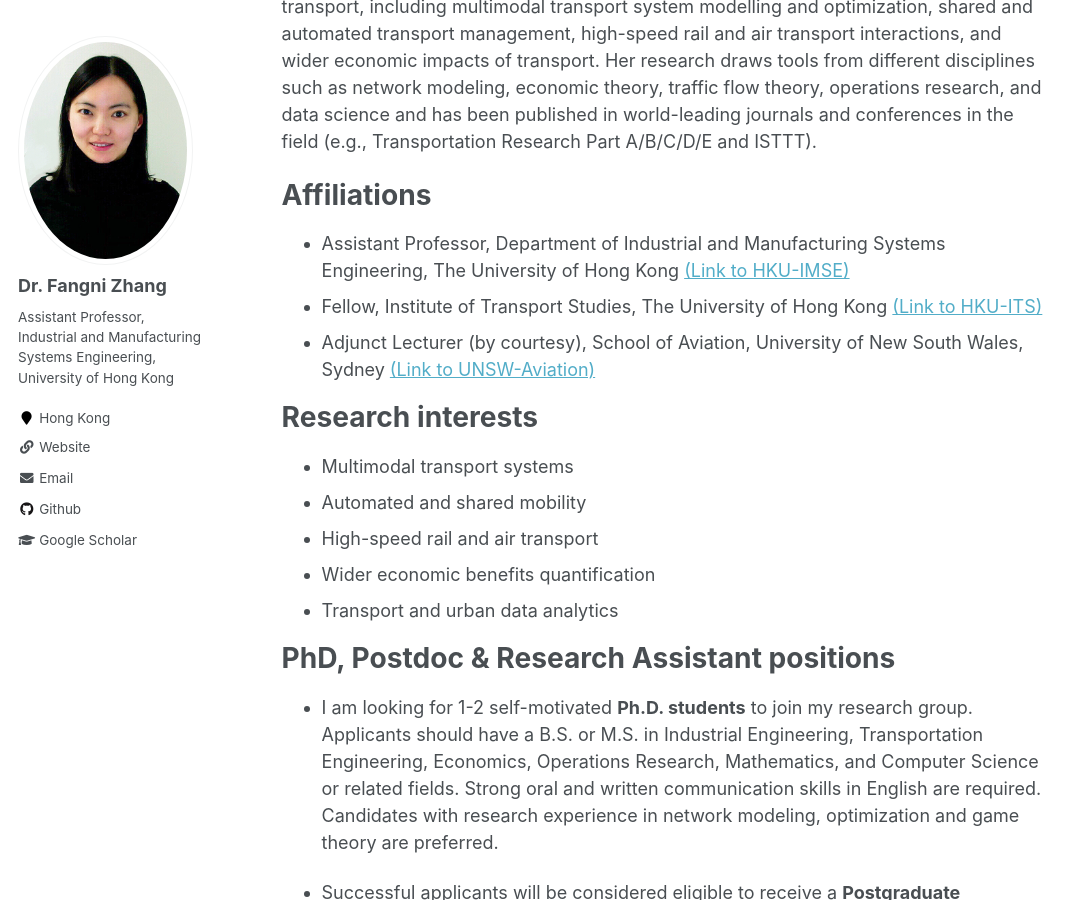
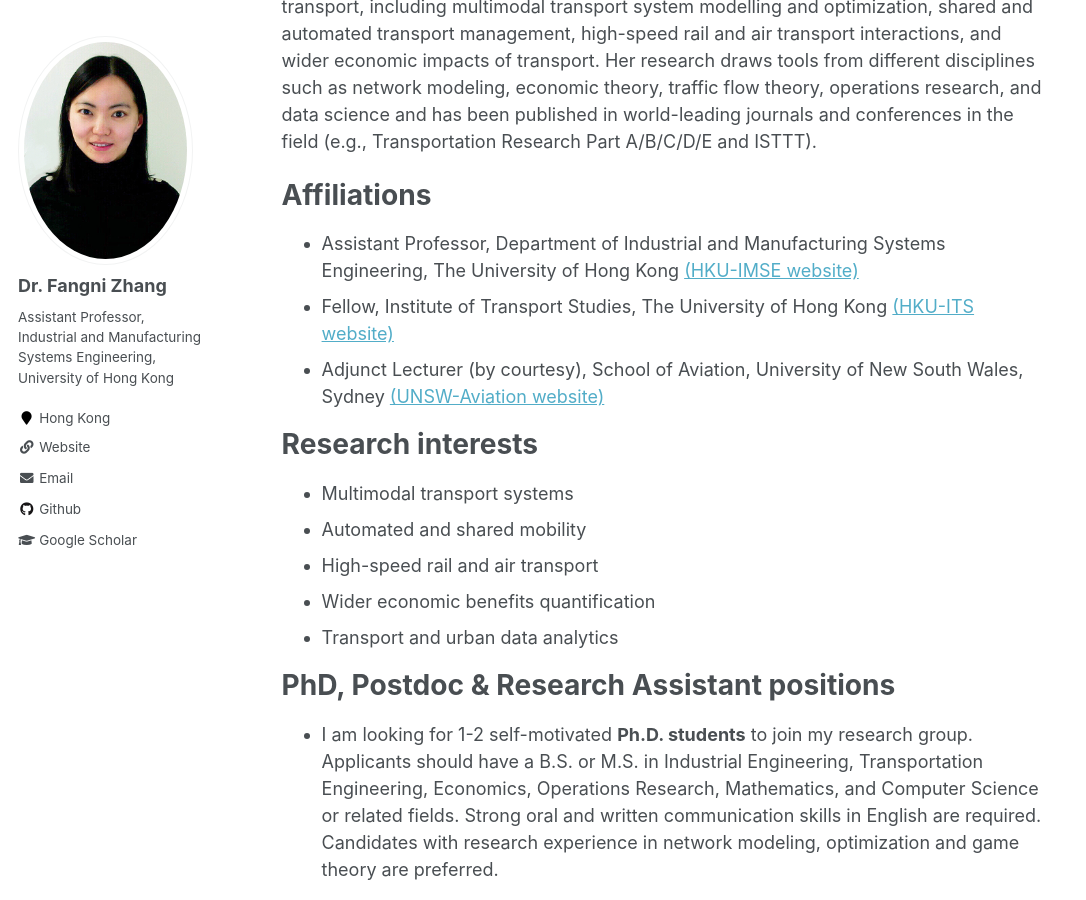
Before and after one commit to fangnizhang/fangnizhang.github.io, a Jekyll site: the page built from _pages/about.md, in a window 1280 px wide and 900 px high, scrolled down 302 px. Shown: the whole window, without its empty margins (0-1086 px from the left). Built offline with Jekyll 4.4.1, drawn with Linux system fonts in a browser that asks for light colours.

Commit message:
Update about.md

```diff
--- a/_pages/about.md
+++ b/_pages/about.md
@@ -12,9 +12,9 @@ Dr. Fangni Zhang is an Assistant Professor at the Department of Industrial and M
 
 Affiliations
 ======
-- Assistant Professor, Department of Industrial and Manufacturing Systems Engineering, The University of Hong Kong [(Link to HKU-IMSE)](https://www.imse.hku.hk/)
-- Fellow, Institute of Transport Studies, The University of Hong Kong [(Link to HKU-ITS)](https://www.institute-of-transport-studies.hku.hk/)
-- Adjunct Lecturer (by courtesy), School of Aviation, University of New South Wales, Sydney [(Link to UNSW-Aviation)](https://www.aviation.unsw.edu.au/)
+- Assistant Professor, Department of Industrial and Manufacturing Systems Engineering, The University of Hong Kong [(HKU-IMSE website)](https://www.imse.hku.hk/)
+- Fellow, Institute of Transport Studies, The University of Hong Kong [(HKU-ITS website)](https://www.institute-of-transport-studies.hku.hk/)
+- Adjunct Lecturer (by courtesy), School of Aviation, University of New South Wales, Sydney [(UNSW-Aviation website)](https://www.aviation.unsw.edu.au/)
 
 Research interests
 ======
```
